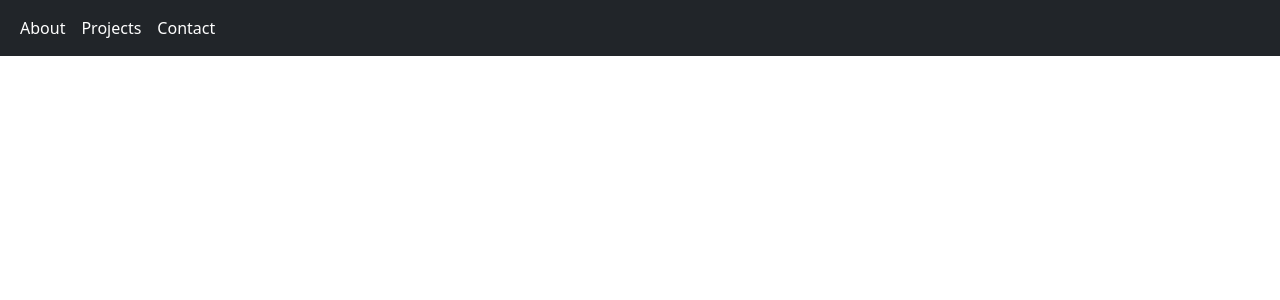
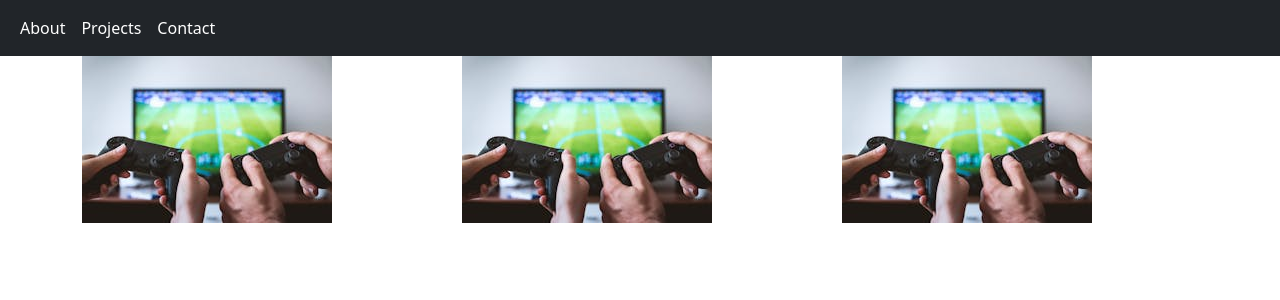
Before and after one commit to Fridai1/FridaiDK, an Angular app: page / in a window 1280 px wide. Shown: the top 300 px of the page. Built offline with nearby package versions, Linux system fonts and the light colour scheme.

Commit message:
adding some jumbo stuff

```diff
--- a/src/app/app.component.html
+++ b/src/app/app.component.html
@@ -18,7 +18,21 @@
   </nav>
 </header>
 
-<div class="jumpotron">
+<div class="jumbotron jumbotron-fluid">
+  <div class="container">
+    <div class="row">
+      <div class="col">
+        <img src="../assets/stock.jpg" alt="">
+      </div>
+      <div class="col">
+        <img src="../assets/stock.jpg" alt="">
+      </div>
+      <div class="col">
+        <img src="../assets/stock.jpg" alt="">
+      </div>
+
+    </div>
+  </div>
 
 </div>
 <div class="ProjectPreview">
```
Also changed, not shown: src/assets/stock.jpg (added).
